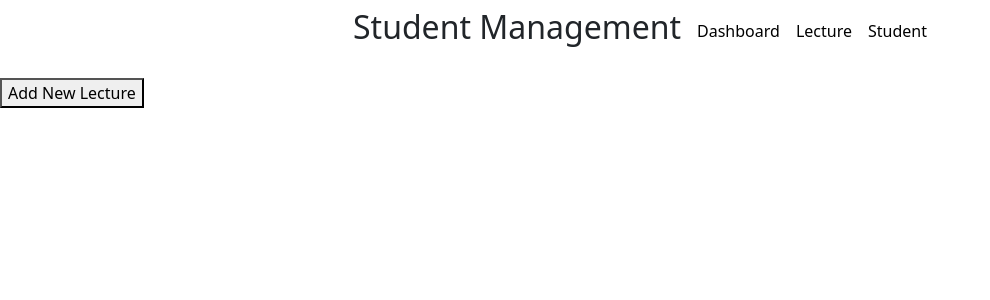
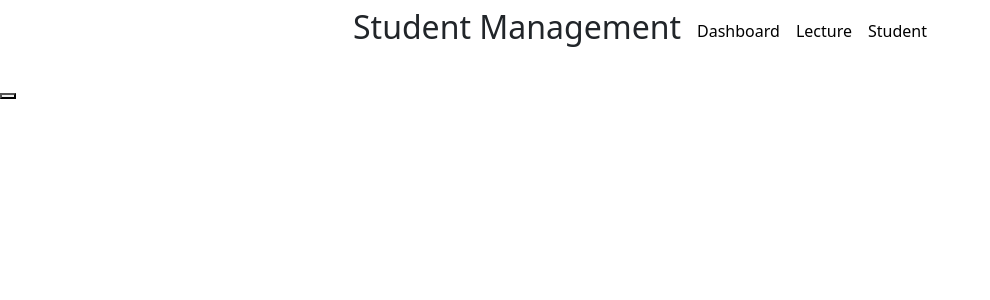
Before and after one commit to tugbayilmaz01/student-management, a React (Create React App) app: page / in a window 1280 px wide. Shown: the top 300 px of the page, without its empty margins (0-990 px from the left). Built offline with nearby package versions, Linux system fonts and the light colour scheme.

Commit message:
fix(common): fixed primary button

```diff
--- a/src/components/PrimaryButton.js
+++ b/src/components/PrimaryButton.js
@@ -1,21 +1,12 @@
 import LectureModal from "./LectureModal";
 import React, { useState } from "react";
 
-const PrimaryButton = () => {
-  const [modalOpen, setModalOpen] = useState(false);
-
+const PrimaryButton = (props) => {
   return (
     <div>
-      <button
-        className="openModalBtn"
-        onClick={() => {
-          setModalOpen(true);
-        }}
-      >
-        Add New Lecture
+      <button className="openModalBtn" onClick={props.handleClick}>
+        {props.text}
       </button>
-
-      {modalOpen && <LectureModal setOpenModal={setModalOpen} />}
     </div>
   );
 };
```
